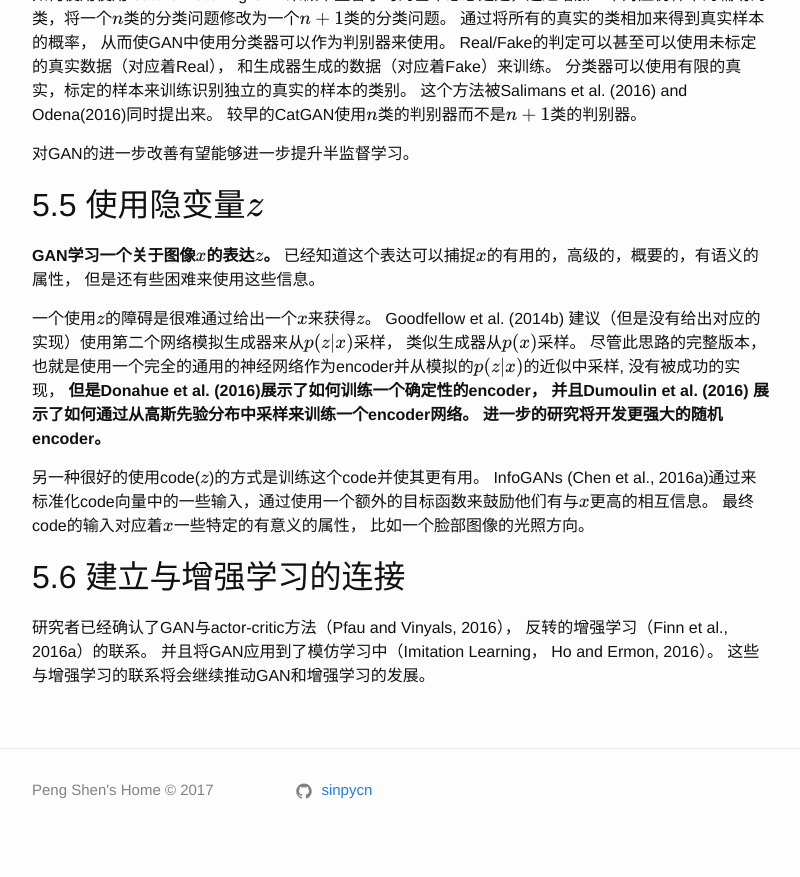
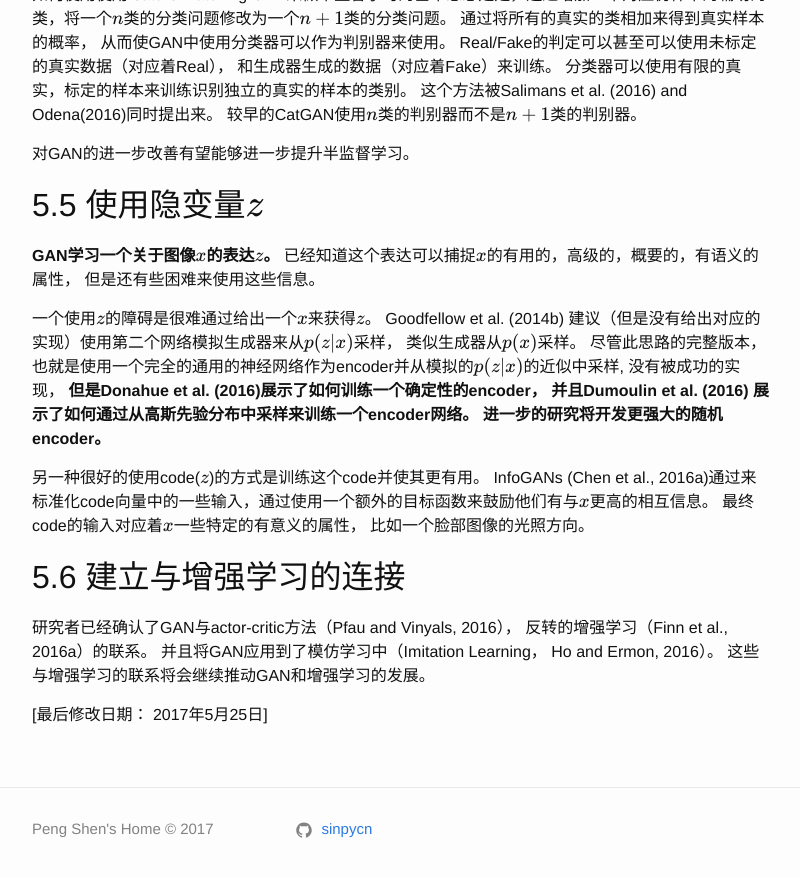
Before and after one commit to sinpycn/sinpycn.github.io, a Jekyll site: the page built from _posts/research/gan/2017-05-10-GAN-Tutorial-Research-Frontiers.md, in a window 1280 px wide and 900 px high, scrolled down 7714 px. Shown: the top 877 px of the window, without its empty margins (238-1038 px from the left). Built offline with Jekyll 4.4.1, drawn with Linux system fonts in a browser that asks for light colours; formulas are drawn with MathJax 3.

Commit message:
Update and rename _posts/research/2017-05-10-GAN-Tutorial-Research-Frontiers.md to _posts/research/gan/2017-05-10-GAN-Tutorial-Research-Frontiers.md

```diff
--- a/_posts/research/2017-05-10-GAN-Tutorial-Research-Frontiers.md
+++ b/_posts/research/gan/2017-05-10-GAN-Tutorial-Research-Frontiers.md
@@ -196,3 +196,5 @@ InfoGANs (Chen et al., 2016a)通过来标准化code向量中的一些输入，
 ## 5.6 建立与增强学习的连接
 
 研究者已经确认了GAN与actor-critic方法（Pfau and Vinyals, 2016）， 反转的增强学习（Finn et al., 2016a）的联系。 并且将GAN应用到了模仿学习中（Imitation Learning， Ho and Ermon, 2016）。 这些与增强学习的联系将会继续推动GAN和增强学习的发展。
+
+[最后修改日期： 2017年5月25日]
```
